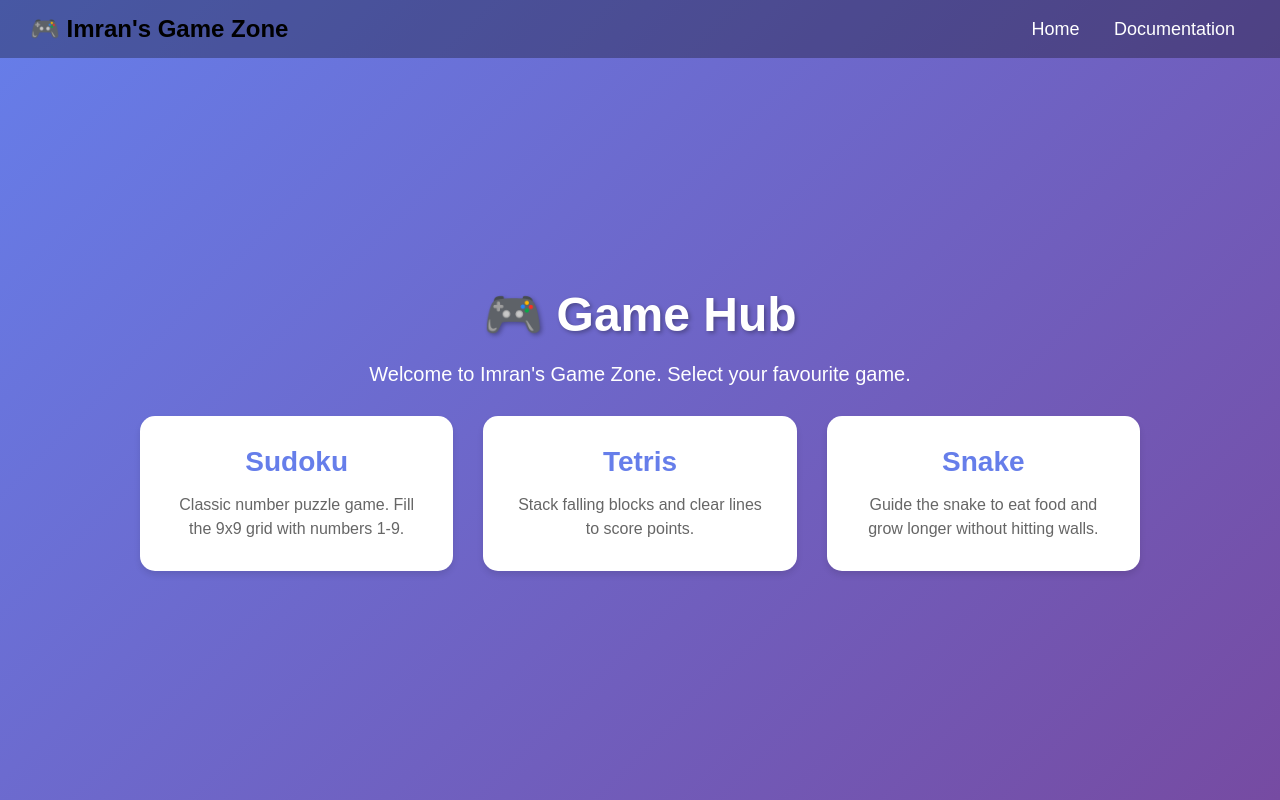
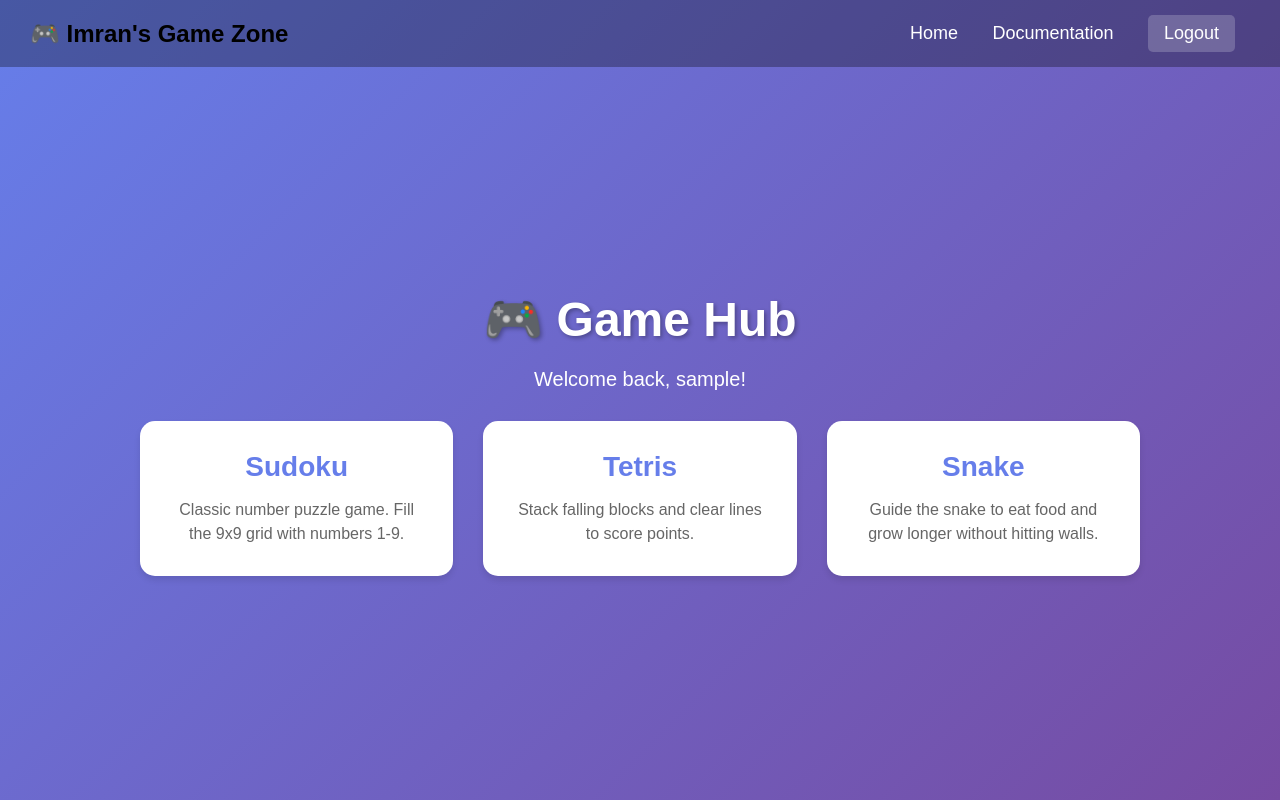
Before and after one commit to imran786110/game-zone, a plain HTML site: page src/index.html in a window 1280 px wide. Drawn offline with Linux system fonts and the light colour scheme; sample sign-in values are in the browser's storage.

Commit message:
Add logout button to all pages and redirect home to login

```diff
--- a/src/index.html
+++ b/src/index.html
@@ -20,14 +20,18 @@
             justify-content: space-between;
             align-items: center;
         }
-        nav a {
+        nav a, nav button {
             color: white;
             text-decoration: none;
             margin: 0 15px;
             font-size: 18px;
             transition: opacity 0.3s;
+            background: none;
+            border: none;
+            cursor: pointer;
         }
-        nav a:hover { opacity: 0.7; }
+        nav a:hover, nav button:hover { opacity: 0.7; }
+        .logout-btn { background: rgba(255,255,255,0.2); padding: 8px 16px; border-radius: 5px; }
         .logo { font-size: 24px; font-weight: bold; }
         .content {
             flex: 1;
@@ -87,16 +91,37 @@
         <div>
             <a href="index.html">Home</a>
             <a href="docs.html">Documentation</a>
+            <span id="userInfo"></span>
+            <button class="logout-btn" onclick="logout()">Logout</button>
         </div>
     </nav>
 
     <div class="content">
         <h1>🎮 Game Hub</h1>
-        <p class="welcome">Welcome to Imran's Game Zone. Select your favourite game.</p>
+        <p class="welcome" id="welcomeMsg">Welcome to Imran's Game Zone. Select your favourite game.</p>
         <div id="games"></div>
     </div>
 
+    <script src="js/auth.js"></script>
     <script>
+        // Check authentication
+        if (!auth.isAuthenticated()) {
+            window.location.href = 'login.html';
+        }
+
+        // Display user info
+        const user = auth.getUser();
+        if (user) {
+            document.getElementById('welcomeMsg').textContent = `Welcome back, ${user.username || 'Player'}!`;
+            if (auth.isGuest) {
+                document.getElementById('userInfo').innerHTML = '<span style="margin-right: 15px;">👤 Guest</span>';
+            }
+        }
+
+        function logout() {
+            auth.signOut();
+        }
+
         const games = [
             {
                 name: 'Sudoku',
```
Also changed, not shown: src/docs.html (+1 -0 lines), src/snake.html (+1 -0 lines), src/sudoku.html (+1 -0 lines), src/tetris.html (+1 -0 lines).
